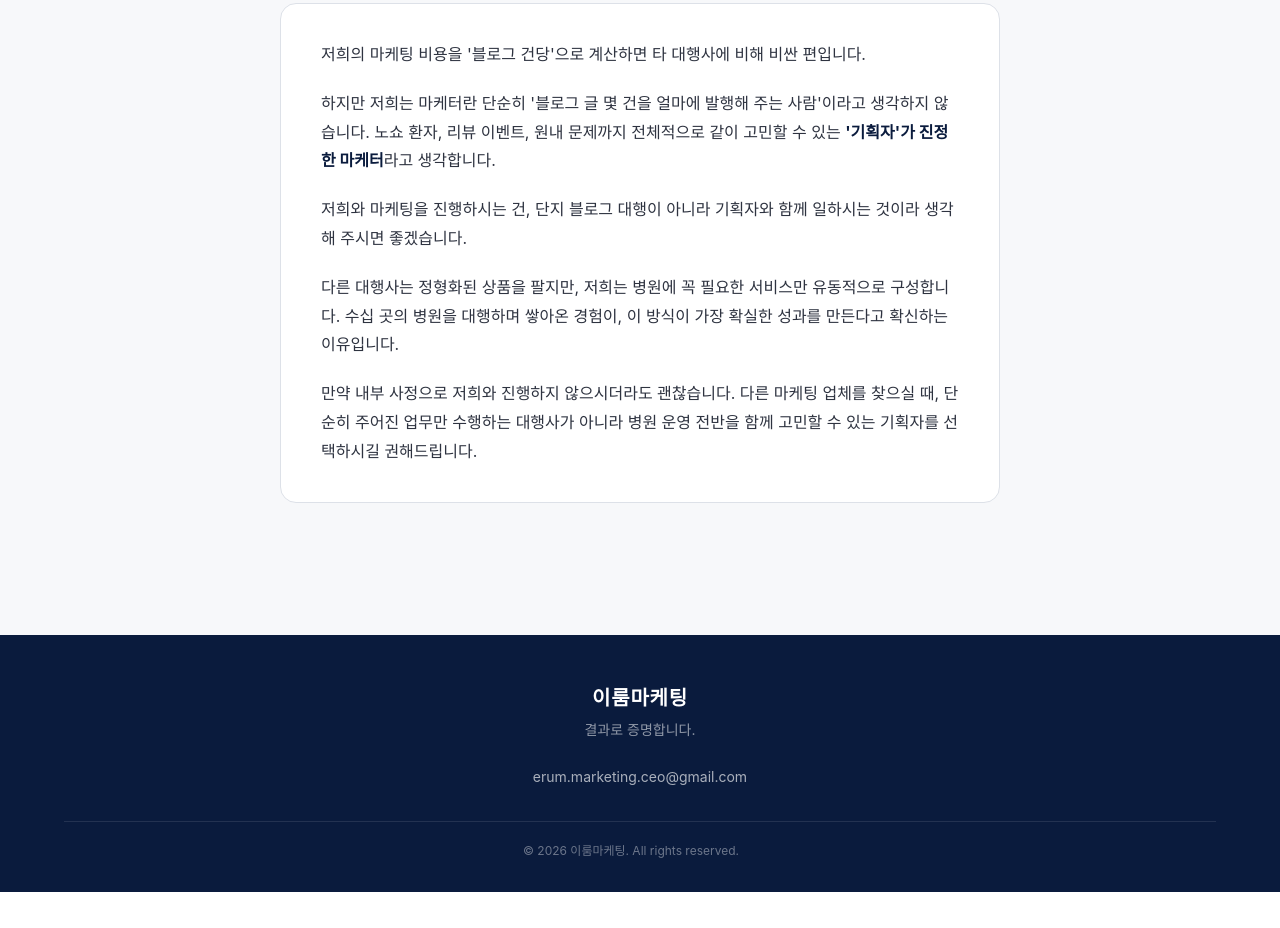
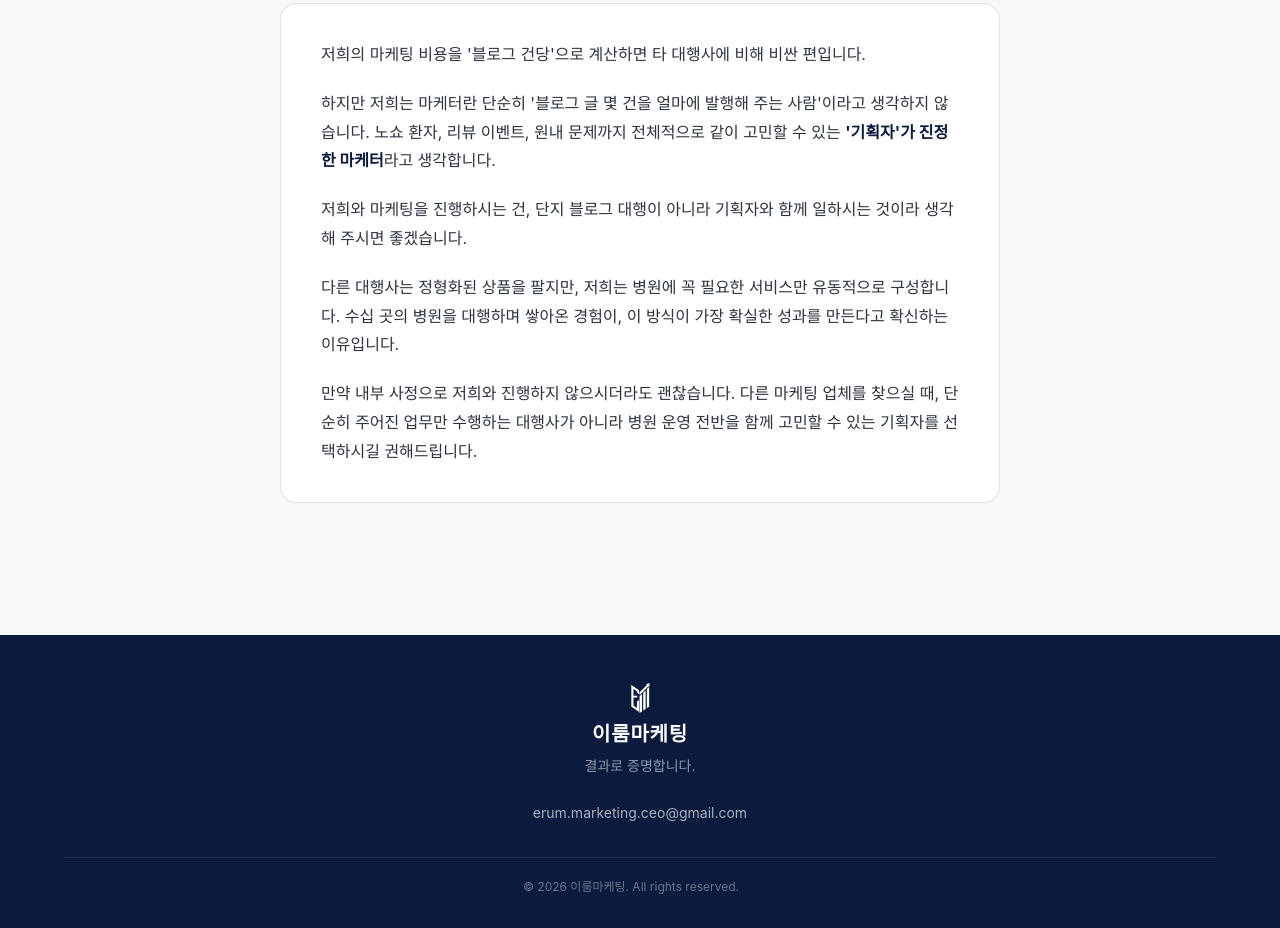
Before and after one commit to erummarketingceo-afk/-, a plain HTML site: page index.html in a window 1280 px wide. Shown: the part 8080-9008 px from the top of the page. Before the commit the page ends 8972 px from the top, so only its background shows below. Drawn offline with nearby package versions, Linux system fonts and the light colour scheme; no server answers; a web font is replaced by a local one.

Commit message:
feat: 홈 푸터에 로고 마크(화이트) 추가

```diff
--- a/index.html
+++ b/index.html
@@ -480,6 +480,7 @@
   <div class="container">
     <div class="footer-simple">
       <div class="footer-brand-line">
+        <img src="assets/logo-mark-white.png" alt="이룸마케팅 로고" style="width:30px;height:30px;object-fit:contain;">
         <span class="footer-brand-name">이룸마케팅</span>
         <span class="footer-tag">결과로 증명합니다.</span>
       </div>
```
